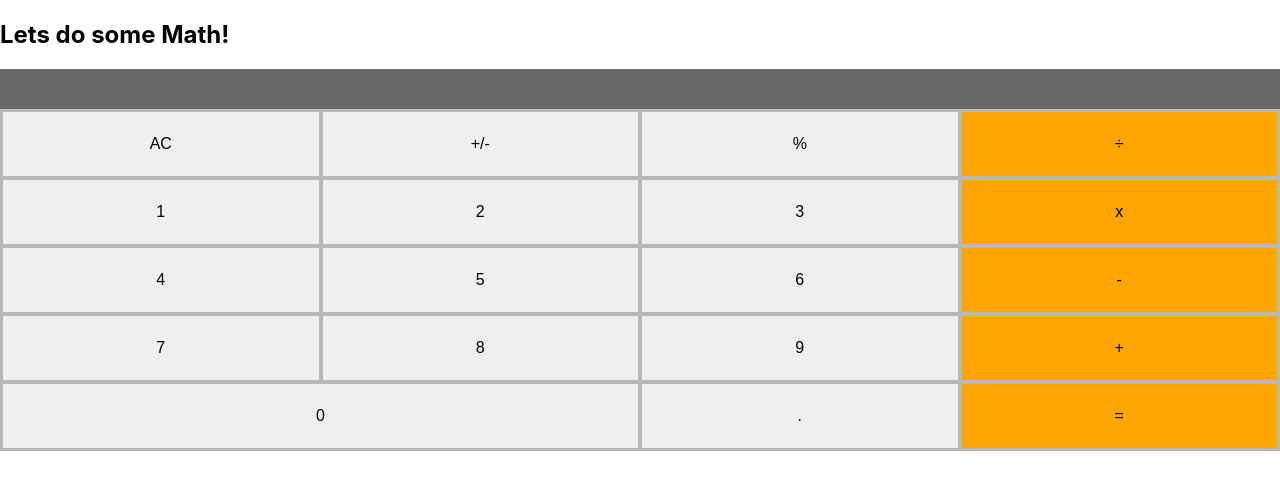
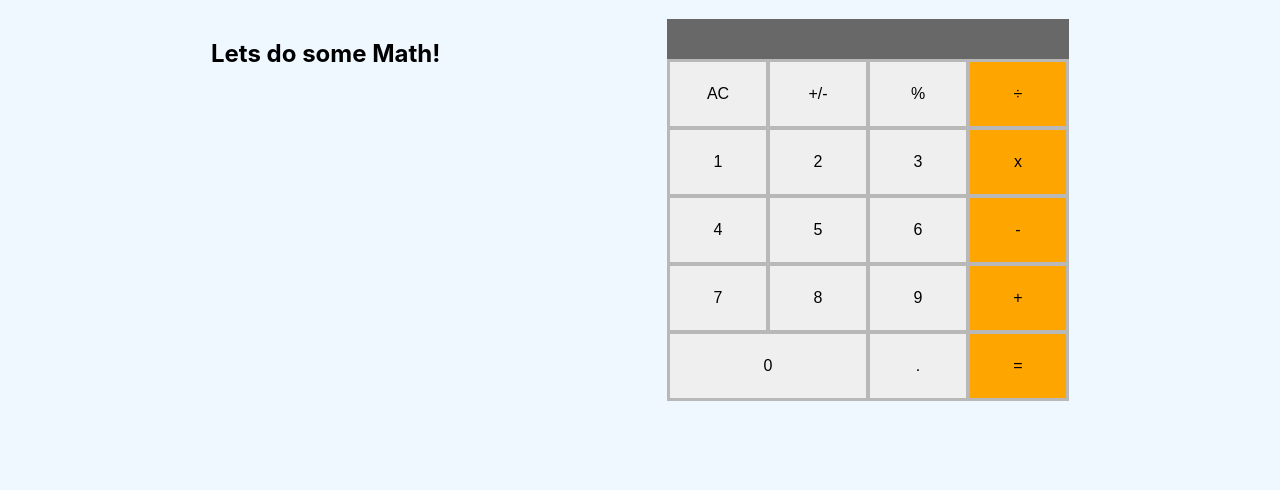
Before and after one commit to lucabenaventew/math-magicians, a React (Create React App) app: page / in a window 1280 px wide. Shown: the top 490 px of the page. Built offline with nearby package versions, Linux system fonts and the light colour scheme.

Commit message:
Update styles

```diff
--- a/src/App.css
+++ b/src/App.css
@@ -1,5 +1,62 @@
-.wrapper {
+html {
+  height: 100vh;
+  width: 100vw;
+  background-color: aliceblue;
+}
+
+/* Navbar */
+nav {
+  background-color: rgba(219, 212, 10, 0.812);
+  color: #fff;
+}
+
+nav h1 {
+  text-align: center;
+  font-size: 30px;
+  margin: 0;
+}
+
+.navbar {
+  display: table;
+  list-style: none;
+  margin: 0 auto;
+  padding: 10px 0;
+}
+
+.navbar li {
+  display: inline;
+  margin: 13px 10px;
+}
+
+.Unactive {
+  text-decoration: none;
+  color: #fff;
+  font-weight: 600;
+}
+
+.Active {
+  color: orangered;
+  text-decoration: none;
+  font-weight: 600;
+}
+
+/* Home */
+.home {
+  padding: 30px;
+}
+
+/* Calculator */
+.calculator-wrapper {
+  padding: 19px;
+}
+
+.calculator-title {
+  float: left;
+}
+
+.calculator {
   width: fit-content;
+  float: right;
 }
 
 #input {
@@ -20,9 +77,9 @@
 
 .keyboard button {
   aspect-ratio: 3/2;
-  height: 8vh;
+  height: 100%;
   font-size: 2vh;
-  width: 100%;
+  width: 21vw;
   border: none;
   cursor: pointer;
 }
@@ -34,3 +91,21 @@
 .equal {
   background-color: orange;
 }
+
+@media screen and (min-device-width: 768px) {
+  .calculator-wrapper {
+    margin: 0 15vw;
+  }
+
+  .keyboard button {
+    height: 8vh;
+    width: 100%;
+  }
+}
+
+/* Quote */
+.quote {
+  border: 5px solid rgba(105, 105, 105, 0.596);
+  padding: 15px;
+  margin: 20px;
+}
```
